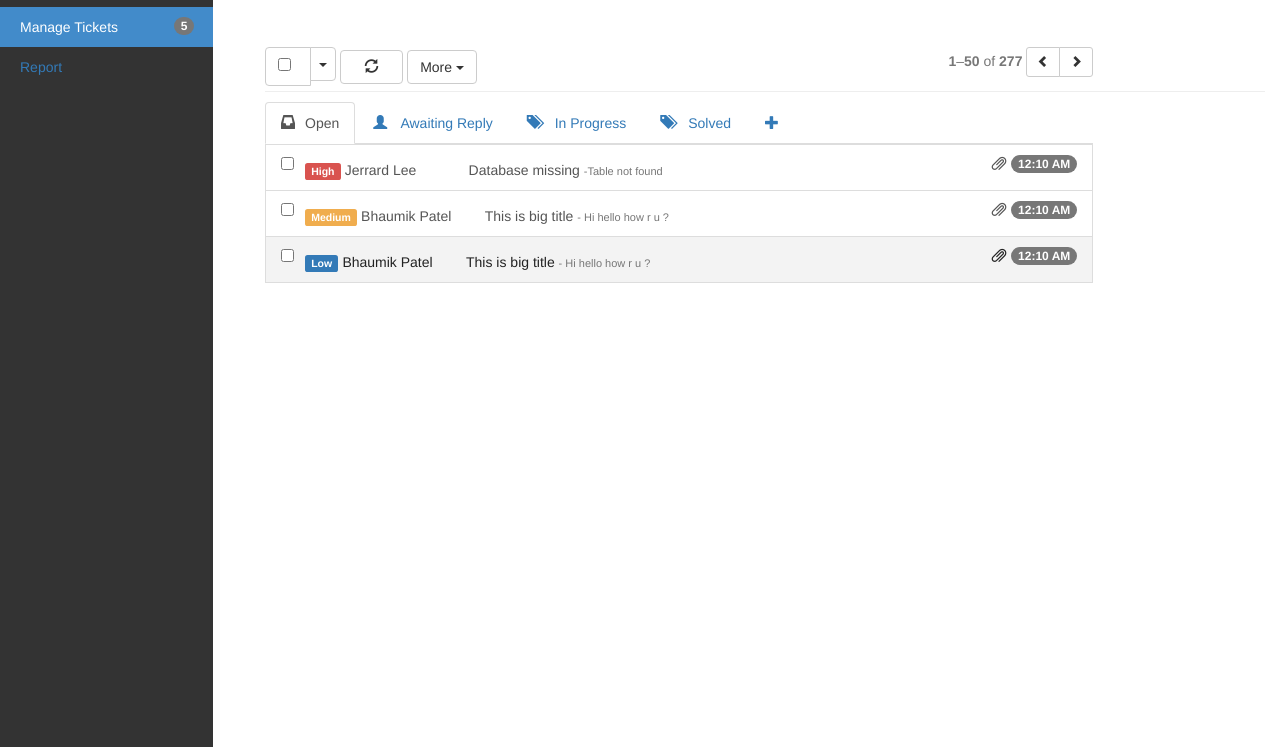
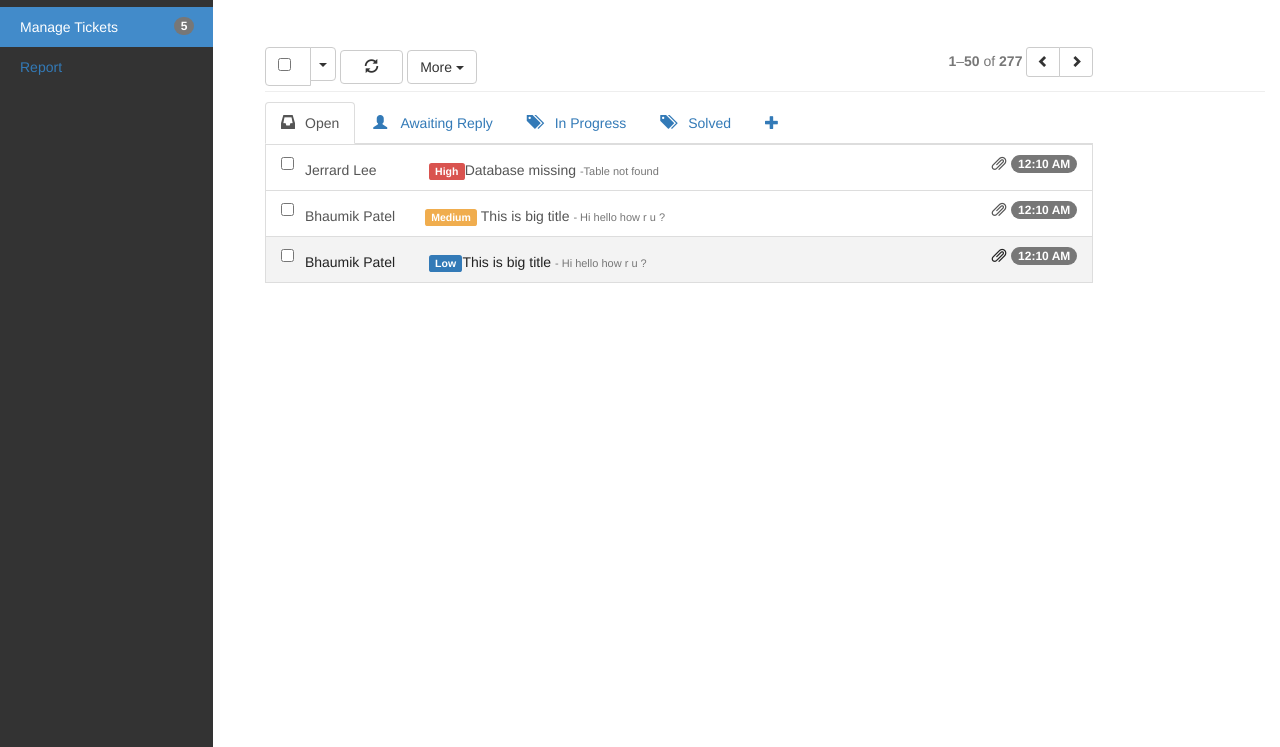
Before and after one commit to nicolehwa/helpdesk, a plain HTML site: page ManageTicket.html in a window 1280 px wide. Shown: the part 53-800 px from the top of the page. Drawn offline with nearby package versions, Linux system fonts and the light colour scheme; a script that the page names is missing.

Commit message:
Updated label

```diff
--- a/ManageTicket.html
+++ b/ManageTicket.html
@@ -142,9 +142,9 @@
                                     <input type="checkbox">
                                 </label>
                             </div>
-                            <span class="label label-danger" style="min-width: 120px">High</span>
+
                             <span class="name" style="min-width: 120px;
-                                display: inline-block;">Jerrard Lee</span> <span class="">Database missing</span>
+                                display: inline-block;">Jerrard Lee</span> <span class="label label-danger" style="min-width: 120px">High</span><span class="">Database missing</span>
                             <span class="text-muted" style="font-size: 11px;">-Table not found </span> <span
                                 class="badge">12:10 AM</span> <span class="pull-right"><span class="glyphicon glyphicon-paperclip">
                                 </span></span></a>
@@ -154,9 +154,9 @@
                                             <input type="checkbox">
                                         </label>
                                     </div>
-                                    <span class="label label-warning">Medium</span>
+
                                     <span class="name" style="min-width: 120px;
-                                        display: inline-block;">Bhaumik Patel</span> <span class="">This is big title</span>
+                                        display: inline-block;">Bhaumik Patel</span><span class="label label-warning">Medium</span> <span class="">This is big title</span>
                                     <span class="text-muted" style="font-size: 11px;">- Hi hello how r u ?</span> <span
                                         class="badge">12:10 AM</span> <span class="pull-right"><span class="glyphicon glyphicon-paperclip">
                                         </span></span></a>
@@ -166,9 +166,9 @@
                                                     <input type="checkbox">
                                                 </label>
                                             </div>
-                                            <span class="label label-primary">Low</span>
+
                                             <span class="name" style="min-width: 120px;
-                                                display: inline-block;">Bhaumik Patel</span> <span class="">This is big title</span>
+                                                display: inline-block;">Bhaumik Patel</span> <span class="label label-primary">Low</span><span class="">This is big title</span>
                                             <span class="text-muted" style="font-size: 11px;">- Hi hello how r u ?</span> <span
                                                 class="badge">12:10 AM</span> <span class="pull-right"><span class="glyphicon glyphicon-paperclip">
                                                 </span></span></a>
```
